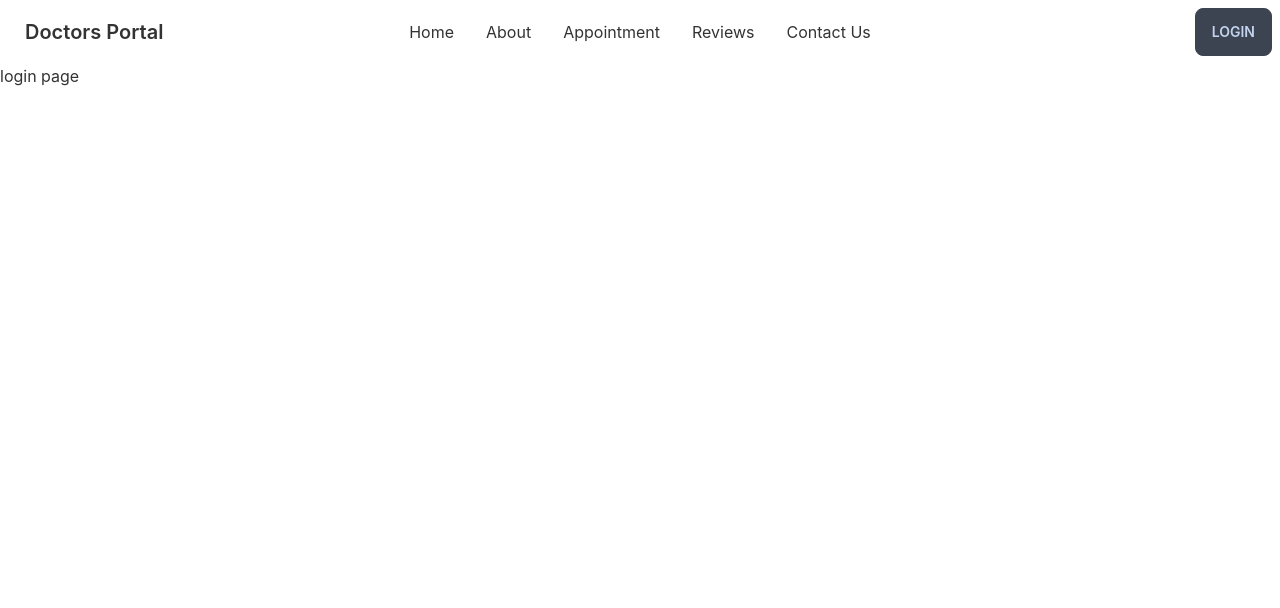
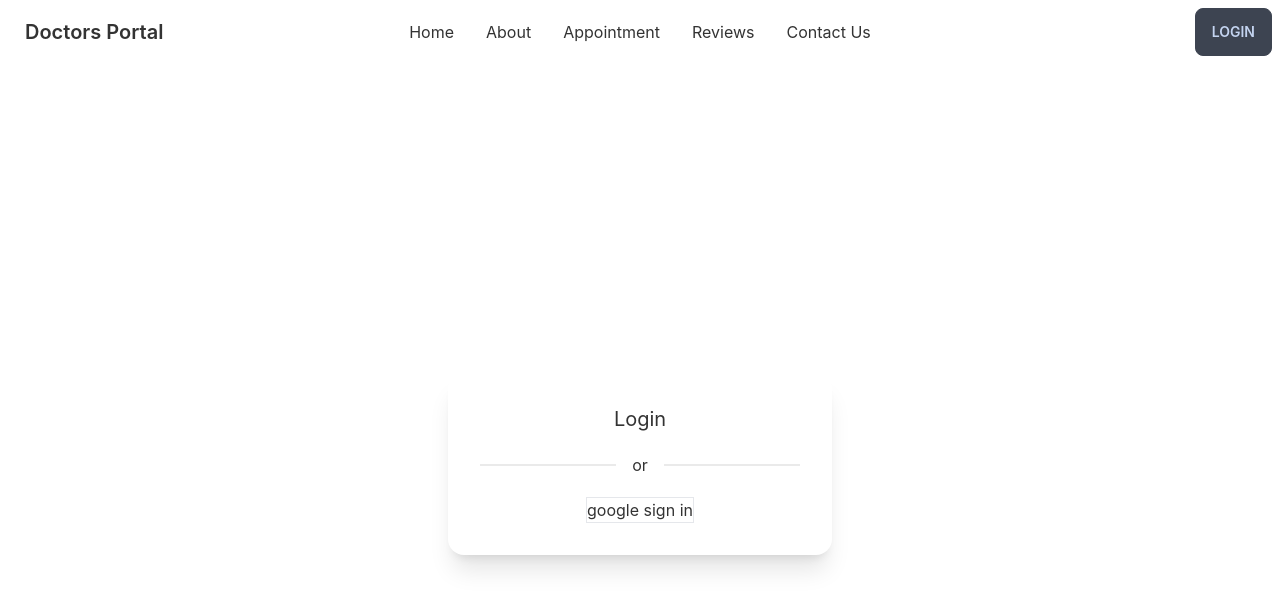
Before and after one commit to nurnahid1/doctors-portal-client-web, a React (Create React App) app: page /login in a window 1280 px wide. Shown: the top 608 px of the page. Built offline with nearby package versions, Linux system fonts and the light colour scheme.

Commit message:
login form started

```diff
--- a/src/Pages/Login/Login.js
+++ b/src/Pages/Login/Login.js
@@ -1,9 +1,28 @@
 import React from 'react';
+import { useSignInWithGoogle } from 'react-firebase-hooks/auth';
+import {auth} from '../../firebase.init';
 
 const Login = () => {
+
+    // const [signInWithGoogle, user, loading, error] = useSignInWithGoogle(auth);
+    const [signInWithGoogle, user, loading, error] = useSignInWithGoogle(auth);
+    if(user){
+        console.log(user)
+    }
     return (
-        <div>
-            <h2>login page</h2>
+        <div className='h-screen flex justify-center items-center'>
+            <div className="card w-96  bg-base-100 shadow-xl">
+            <div className="card-body ">
+                <h2 className=" text-center text-xl">Login</h2>
+
+                <div className='divider'>or</div>
+                <div className="card-actions justify-center">
+                {/* <button onClick={()=>signInWithGoogle()} className="btn btn-outline text-center">Google sign in</button> */}
+
+                <button className='border' onClick={()=> signInWithGoogle()}>google sign in</button>
+                </div>
+            </div>
+            </div>
         </div>
     );
 };
--- a/src/firebase.init.js
+++ b/src/firebase.init.js
@@ -1,3 +1,30 @@
+// // Import the functions you need from the SDKs you need
+// import { initializeApp } from "firebase/app";
+// import { getAuth } from "firebase/auth";
+
+// // TODO: Add SDKs for Firebase products that you want to use
+// // https://firebase.google.com/docs/web/setup#available-libraries
+
+// // Your web app's Firebase configuration
+// const firebaseConfig = {
+//   apiKey:process.env.REACT_APP_apiKey,
+//   authDomain:process.env.REACT_APP_authDomain,
+//   projectId:process.env.REACT_APP_projectId,
+//   storageBucket:process.env.REACT_APP_storageBucket,
+//   messagingSenderId:process.env.REACT_APP_messagingSenderId,
+//   appId:process.env.REACT_APP_appId,
+// };
+
+// // Initialize Firebase
+// const app = initializeApp(firebaseConfig);
+
+// const auth = getAuth(app);
+
+// export default auth;
+
+
+
+
 // Import the functions you need from the SDKs you need
 import { initializeApp } from "firebase/app";
 import { getAuth } from "firebase/auth";
@@ -6,16 +33,22 @@ import { getAuth } from "firebase/auth";
 
 // Your web app's Firebase configuration
 const firebaseConfig = {
-  apiKey: process.env.REACT_APP_API_KEY,
-  authDomain: process.env.REACT_APP_AUTH_DOMAIN,
-  projectId: process.env.REACT_APP_PROJECT_ID,
-  storageBucket: process.env.REACT_APP_STORAGE_BUCKET,
-  messagingSenderId: process.env.REACT_APP_MESSAGING_SENDER_ID,
-  appId: process.env.REACT_APP_APP_ID,
+  // apiKey: "AIzaSyBcPvheBFxa8Gz4bEs71A3qdRkhuSYwyNU",
+  // authDomain: "doctors-portal-client-web.firebaseapp.com",
+  // projectId: "doctors-portal-client-web",
+  // storageBucket: "doctors-portal-client-web.appspot.com",
+  // messagingSenderId: "92621647077",
+  // appId: "1:92621647077:web:865d5e03f4c91b8717780c"
+  apiKey:process.env.REACT_APP_apiKey,
+  authDomain:process.env.REACT_APP_authDomain,
+  projectId:process.env.REACT_APP_projectId,
+  storageBucket:process.env.REACT_APP_storageBucket,
+  messagingSenderId:process.env.REACT_APP_messagingSenderId,
+  appId:process.env.REACT_APP_appId,
 };
 
 // Initialize Firebase
 const app = initializeApp(firebaseConfig);
+export const auth = getAuth(app);
 
-const auth = getAuth(app);
-export default auth;
+export default app;
```
